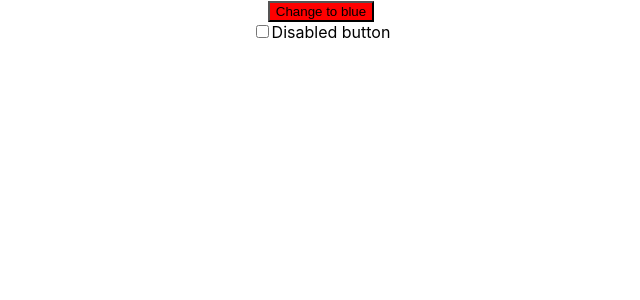
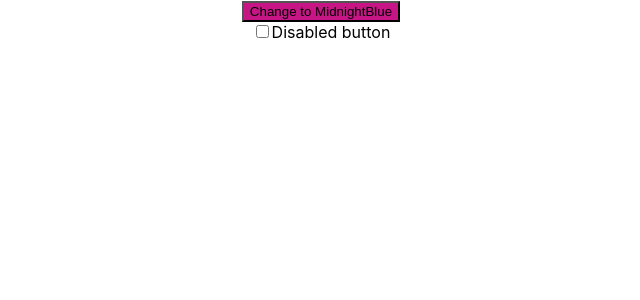
Before and after one commit to Michealsivaa/react-testing-library, a React (Create React App) app: page / in a window 1280 px wide. Shown: the top 300 px of the page, without its empty margins (319-959 px from the left). Built offline with nearby package versions, Linux system fonts and the light colour scheme.

Commit message:
midnight blue and medium violet red

```diff
--- a/src/App.js
+++ b/src/App.js
@@ -7,10 +7,10 @@ export function replaceCamelWithSpaces(colorName){
 
 function App() {
 
-  const [color, setColor] = useState('red');
+  const [color, setColor] = useState('MediumVioletRed');
   const [disabled, setDisabled] = useState(false);
 
-  const newColor = color === 'red' ? 'blue' : 'red'
+  const newColor = color === 'MediumVioletRed' ? 'MidnightBlue' : 'MediumVioletRed'
 
   const changeColor = () => {
     setColor(newColor)
```
Also changed, not shown: 1 other file (tests, documents, lock files or other folders).
